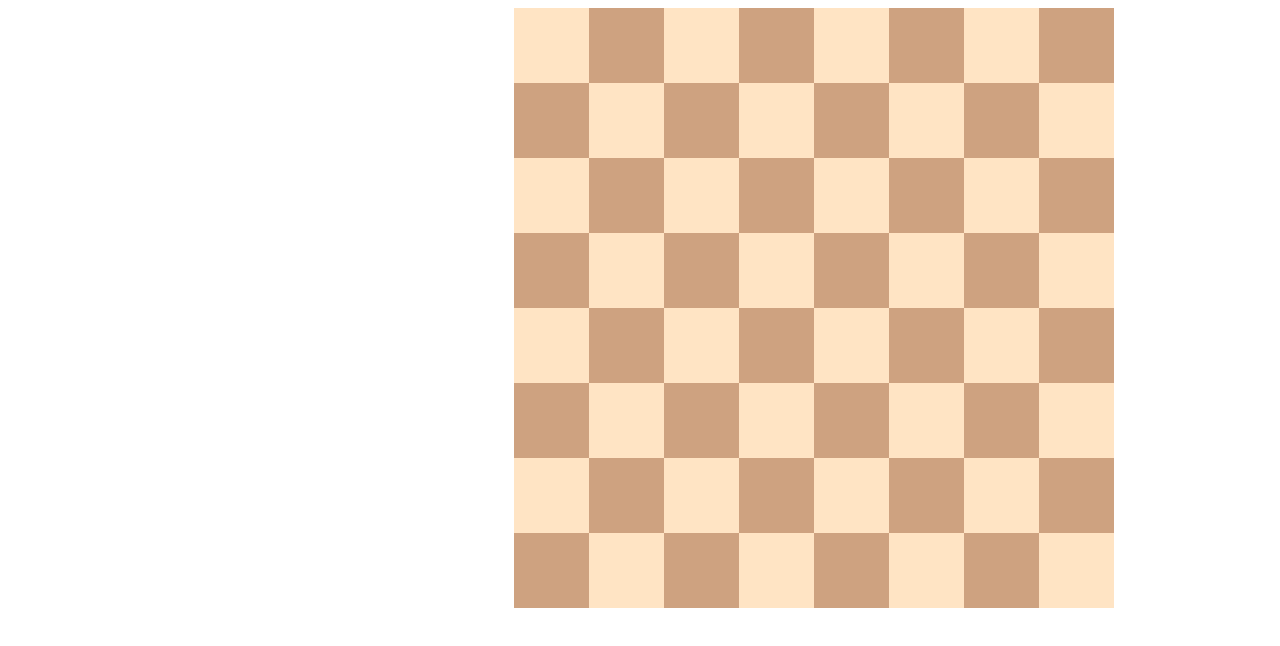
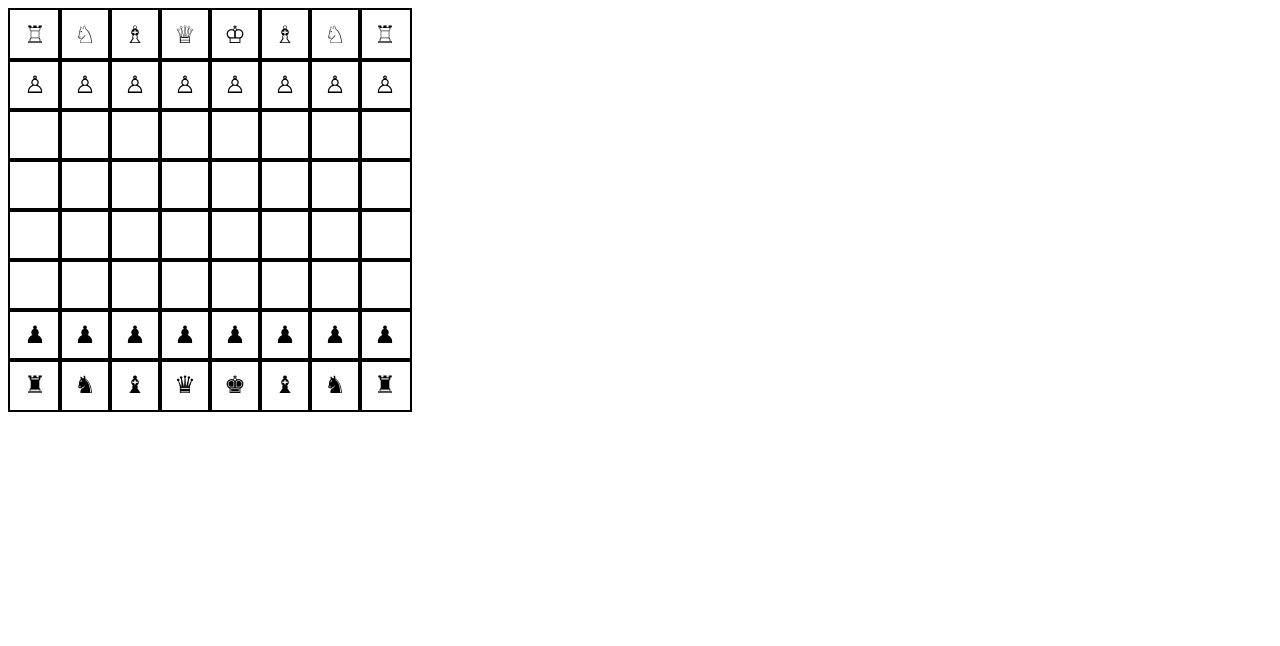
Before and after one commit to nihalupreti/chess, a plain HTML site: page index.html in a window 1280 px wide. Drawn offline with Linux system fonts and the light colour scheme.

Commit message:
chess board and pieces

```diff
--- a/index.html
+++ b/index.html
@@ -1,15 +1,19 @@
 <!DOCTYPE html>
 <html lang="en">
-  <head>
-    <title>play chess</title>
-  </head>
-  <body>
-    <canvas
-      id="chesscanvas"
-      width="600"
-      height="600"
-      style="margin-left: 40%"
-    ></canvas>
-  </body>
-  <script src="script.js" defer></script>
+
+<head>
+  <meta charset="UTF-8">
+
+  <meta name="viewport" content="width=device-width, initial-scale=1.0">
+  <link rel="stylesheet" href="styles.css">
+  <title>Chessboard</title>
+</head>
+
+<body>
+  <div class="chessboard">
+    <!-- Chessboard squares will be dynamically created here -->
+  </div>
+</body>
+<script src="script.js"></script>
+
 </html>
--- a/script.js
+++ b/script.js
@@ -1,134 +1,47 @@
-let chessCanvas = document.getElementById("chesscanvas");
+const chessboard = [
+  ['♖', '♘', '♗', '♕', '♔', '♗', '♘', '♖'],
+  ['♙', '♙', '♙', '♙', '♙', '♙', '♙', '♙'],
+  [0, 0, 0, 0, 0, 0, 0, 0],
+  [0, 0, 0, 0, 0, 0, 0, 0],
+  [0, 0, 0, 0, 0, 0, 0, 0],
+  [0, 0, 0, 0, 0, 0, 0, 0],
+  ['♟', '♟', '♟', '♟', '♟', '♟', '♟', '♟'],
+  ['♜', '♞', '♝', '♛', '♚', '♝', '♞', '♜'],
+];
 
-const chessPieces = {
-  0: "♙",
-  1: "♘",
-  2: "♗",
-  3: "♖",
-  4: "♕",
-  5: "♔",
-};
-
-const BOARD_WIDTH = 8;
-const BOARD_HEIGHT = 8;
-
-const TILE_SIZE = 75;
-const WHITE_TILE_COLOR = "rgb(255, 228, 196)";
-const BLACK_TILE_COLOR = "rgb(206, 162, 128)";
-const HIGHLIGHT_COLOR = "rgb(75, 175, 75)";
-
-let pawn = 0;
-let knight = 1;
-let bishop = 2;
-let rook = 3;
-let queen = 4;
-let king = 5;
-
-const black = 0;
-const white = 1;
-
-let empty = -1;
-
-let chessCtx;
-let board;
-
-document.addEventListener("DOMContentLoaded", onLoad);
-
-function onLoad() {
-  chessCtx = chessCanvas.getContext("2d");
-
-  startGame();
+// Function to convert indices to chess coordinates (e.g., 0,0 to "a8")
+function convertToChessCoordinates(row, col) {
+  const chessFile = String.fromCharCode('a'.charCodeAt(0) + col);
+  const chessRank = 8 - row;
+  return `${chessFile}${chessRank}`;
 }
 
-function startGame() {
-  board = new Board();
-  createBoard();
-}
+// Function to initialize the chessboard
+function initializeChessboard() {
+  const chessboardElement = document.querySelector('.chessboard');
 
-function createBoard() {
-  chessCtx.fillStyle = WHITE_TILE_COLOR;
-  chessCtx.fillRect(0, 0, BOARD_WIDTH * TILE_SIZE, BOARD_HEIGHT * TILE_SIZE);
+  for (let row = 0; row < 8; row++) {
+      for (let col = 0; col < 8; col++) {
+          const square = document.createElement('div');
+          square.classList.add('square');
+          square.id = `square-${row}-${col}`;
 
-  for (let i = 0; i < 8; i++) {
-    for (let j = 0; j < 8; j++) {
-      if ((i + j) % 2 === 1) {
-        createTile(j, i);
+
+          const piece = chessboard[row][col];
+          if (piece !== 0) {
+              const pieceElement = document.createElement('div');
+              pieceElement.classList.add('piece');
+              pieceElement.textContent = piece;
+              square.appendChild(pieceElement);
+          }
+
+          // Add the chess coordinate as a data attribute
+          square.dataset.coordinate = convertToChessCoordinates(row, col);
+
+          chessboardElement.appendChild(square);
       }
-    }
   }
 }
 
-function createTile(i, j) {
-  chessCtx.fillStyle = BLACK_TILE_COLOR;
-  chessCtx.fillRect(i * TILE_SIZE, j * TILE_SIZE, TILE_SIZE, TILE_SIZE);
-}
-
-class Tile {
-  constructor(pieceName, teamColor) {
-    this.pieceName = pieceName;
-    this.teamColor = teamColor;
-  }
-}
-
-class Board {
-  constructor() {
-    this.tiles = [];
-
-    this.tiles.push([
-      new Tile(rook, white),
-      new Tile(knight, white),
-      new Tile(bishop, white),
-      new Tile(queen, white),
-      new Tile(king, white),
-      new Tile(bishop, white),
-      new Tile(knight, white),
-      new Tile(rook, white),
-    ]);
-
-    this.tiles.push([
-      new Tile(pawn, white),
-      new Tile(pawn, white),
-      new Tile(pawn, white),
-      new Tile(pawn, white),
-      new Tile(pawn, white),
-      new Tile(pawn, white),
-      new Tile(pawn, white),
-      new Tile(pawn, white),
-    ]);
-
-    for (let i = 0; i < 4; i++) {
-      this.tiles.push([
-        new Tile(empty, empty),
-        new Tile(empty, empty),
-        new Tile(empty, empty),
-        new Tile(empty, empty),
-        new Tile(empty, empty),
-        new Tile(empty, empty),
-        new Tile(empty, empty),
-        new Tile(empty, empty),
-      ]);
-    }
-
-    this.tiles.push([
-      new Tile(rook, black),
-      new Tile(knight, black),
-      new Tile(bishop, black),
-      new Tile(queen, black),
-      new Tile(king, black),
-      new Tile(bishop, black),
-      new Tile(knight, black),
-      new Tile(rook, black),
-    ]);
-
-    this.tiles.push([
-      new Tile(pawn, black),
-      new Tile(pawn, black),
-      new Tile(pawn, black),
-      new Tile(pawn, black),
-      new Tile(pawn, black),
-      new Tile(pawn, black),
-      new Tile(pawn, black),
-      new Tile(pawn, black),
-    ]);
-  }
-}
+// Call the initialization function
+initializeChessboard();
--- /dev/null
+++ b/styles.css
@@ -0,0 +1,19 @@
+.chessboard {
+    display: grid;
+    grid-template-columns: repeat(8, 50px);
+    grid-template-rows: repeat(8, 50px);
+}
+
+.square {
+    width: 50px;
+    height: 50px;
+    display: flex;
+    justify-content: center;
+    align-items: center;
+    font-size: 24px;
+    border: 2px solid #000;
+}
+
+.piece {
+    color: #000;
+}
```
